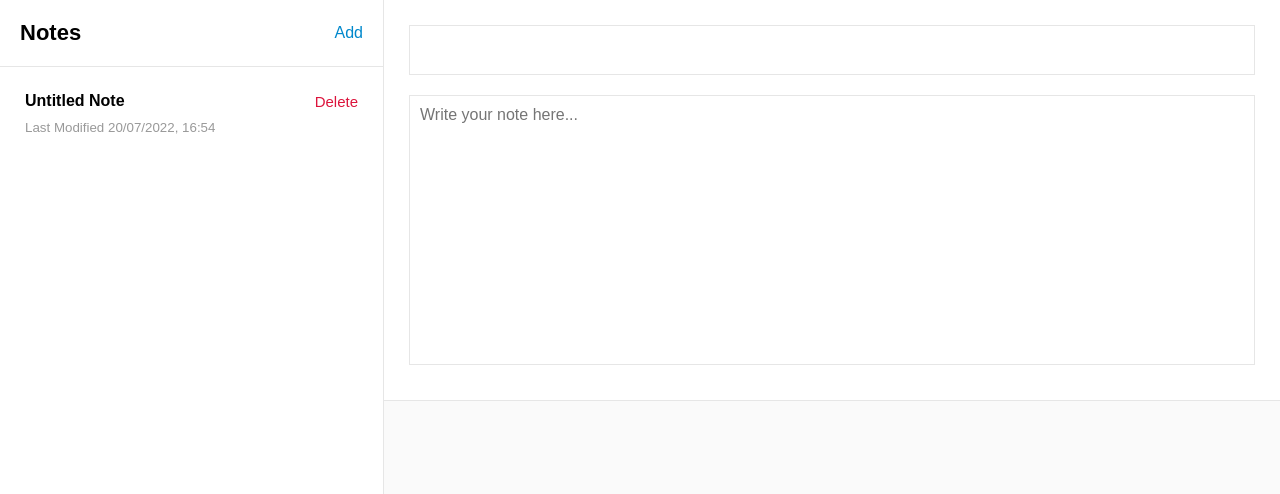
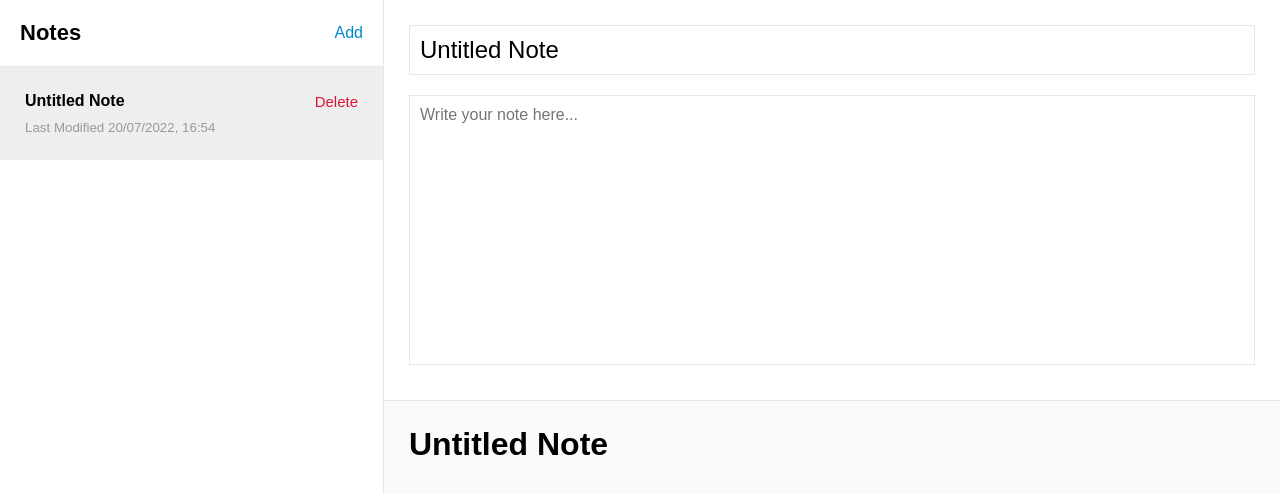
Before and after one commit to mirayatech/Note-App, a React (Create React App) app in the folder note-react/: page / in a window 1280 px wide. Both pictures are taken after a click on the button "Add". Shown: the top 494 px of the page. Built offline with nearby package versions, Linux system fonts and the light colour scheme.

Commit message:
add verything to local storage

```diff
--- a/note-react/src/App.js
+++ b/note-react/src/App.js
@@ -1,14 +1,19 @@
-import React, { useState } from "react";
+import React, { useState, useEffect } from "react";
 import uuid from "react-uuid";
 import "./style/App.css";
 import Sidebar from "./components/Sidebar";
 import Main from "./components/Main";
 
 function App() {
-  const [notes, setNotes] = useState([]);
+  const [notes, setNotes] = useState(
+    localStorage.notes ? JSON.parse(localStorage.notes) : []
+  );
   const [activeNote, setActiveNote] = useState(false);
 
-  // Notes
+  useEffect(() => {
+    localStorage.setItem("notes", JSON.stringify(notes));
+  }, [notes]);
+
   const onAddNote = () => {
     const newNote = {
       id: uuid(),
@@ -18,18 +23,27 @@ function App() {
     };
 
     setNotes([newNote, ...notes]);
+    setActiveNote(newNote.id);
+  };
+
+  const onDeleteNote = (noteId) => {
+    setNotes(notes.filter(({ id }) => id !== noteId));
+  };
+
+  const onUpdateNote = (updatedNote) => {
+    const updatedNotesArr = notes.map((note) => {
+      if (note.id === updatedNote.id) {
+        return updatedNote;
+      }
+
+      return note;
+    });
+
+    setNotes(updatedNotesArr);
   };
 
   const getActiveNote = () => {
-    return notes.find((note) => note.id === activeNote);
-  };
-
-  const onDeleteNote = (idToDelete) => {
-    /* For each note, we're lokking at the note id,and if is not equal to
-   "idToDelete" then is going to stay in the array (true), otherwise is
-   going to get delete (false)
-   */
-    setNotes(notes.filter((note) => note.id !== idToDelete));
+    return notes.find(({ id }) => id === activeNote);
   };
 
   return (
@@ -41,7 +55,7 @@ function App() {
         activeNote={activeNote}
         setActiveNote={setActiveNote}
       />
-      <Main activeNote={getActiveNote} setActiveNote={setActiveNote} />
+      <Main activeNote={getActiveNote()} onUpdateNote={onUpdateNote} />
     </div>
   );
 }
--- a/note-react/src/components/Main.js
+++ b/note-react/src/components/Main.js
@@ -1,18 +1,42 @@
-import React from "react";
+import ReactMarkdown from "react-markdown";
 
-function Main(activeNote) {
+const Main = ({ activeNote, onUpdateNote }) => {
+  const onEditField = (field, value) => {
+    onUpdateNote({
+      ...activeNote,
+      [field]: value,
+      lastModified: Date.now(),
+    });
+  };
+
+  if (!activeNote) return <div className="no-active-note">No Active Note</div>;
+
   return (
     <div className="app-main">
       <div className="app-main-note-edit">
-        <input type="text" id="title" autoFocus />
-        <textarea id="body" placeholder="Write your note here..." />
+        <input
+          type="text"
+          id="title"
+          placeholder="Note Title"
+          value={activeNote.title}
+          onChange={(e) => onEditField("title", e.target.value)}
+          autoFocus
+        />
+        <textarea
+          id="body"
+          placeholder="Write your note here..."
+          value={activeNote.body}
+          onChange={(e) => onEditField("body", e.target.value)}
+        />
       </div>
       <div className="app-main-note-preview">
         <h1 className="preview-title">{activeNote.title}</h1>
-        <div className="markdown-preview">{activeNote.body}</div>
+        <ReactMarkdown className="markdown-preview">
+          {activeNote.body}
+        </ReactMarkdown>
       </div>
     </div>
   );
-}
+};
 
 export default Main;
--- a/note-react/src/components/Sidebar.js
+++ b/note-react/src/components/Sidebar.js
@@ -1,12 +1,12 @@
-import React from "react";
-
-function Sidebar({
+const Sidebar = ({
   notes,
   onAddNote,
   onDeleteNote,
   activeNote,
   setActiveNote,
-}) {
+}) => {
+  const sortedNotes = notes.sort((a, b) => b.lastModified - a.lastModified);
+
   return (
     <div className="app-sidebar">
       <div className="app-sidebar-header">
@@ -14,21 +14,20 @@ function Sidebar({
         <button onClick={onAddNote}>Add</button>
       </div>
       <div className="app-sidebar-notes">
-        {/* Return Note when click on button */}
-        {notes.map((note) => (
+        {sortedNotes.map(({ id, title, body, lastModified }, i) => (
           <div
-            className={`app-sidebar-note ${note.id === activeNote && "active"}`}
-            onClick={() => setActiveNote(note.id)}
+            className={`app-sidebar-note ${id === activeNote && "active"}`}
+            onClick={() => setActiveNote(id)}
           >
             <div className="sidebar-note-title">
-              <strong>{note.title}</strong>
-              <button onClick={(e) => onDeleteNote(note.id)}>Delete</button>
+              <strong>{title}</strong>
+              <button onClick={(e) => onDeleteNote(id)}>Delete</button>
             </div>
 
-            <p>{note.body && note.body.substr(0, 100) + "..."}</p>
+            <p>{body && body.substr(0, 100) + "..."}</p>
             <small className="note-meta">
               Last Modified{" "}
-              {new Date(note.lastModified).toLocaleDateString("en-GB", {
+              {new Date(lastModified).toLocaleDateString("en-GB", {
                 hour: "2-digit",
                 minute: "2-digit",
               })}
@@ -38,6 +37,6 @@ function Sidebar({
       </div>
     </div>
   );
-}
+};
 
 export default Sidebar;
```
